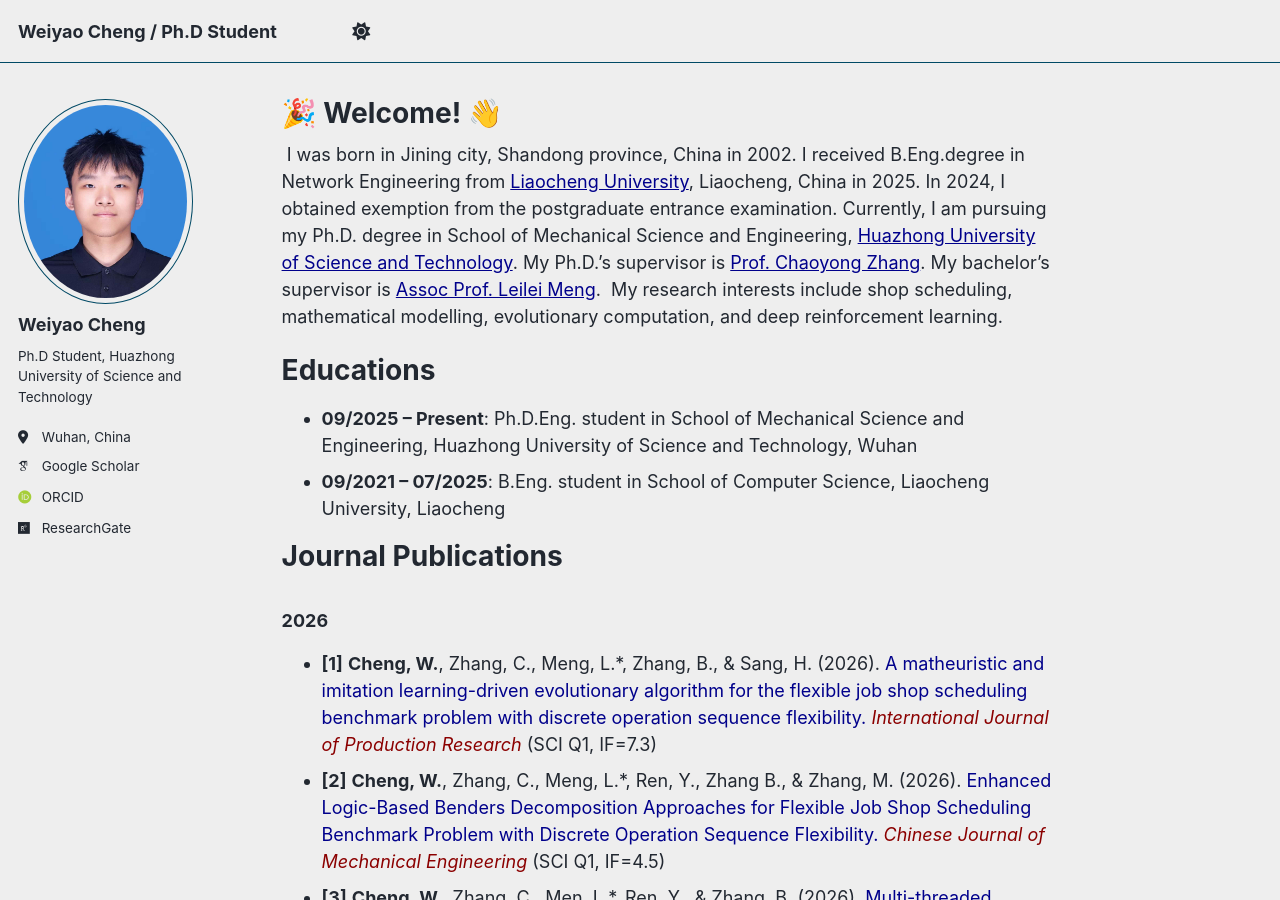
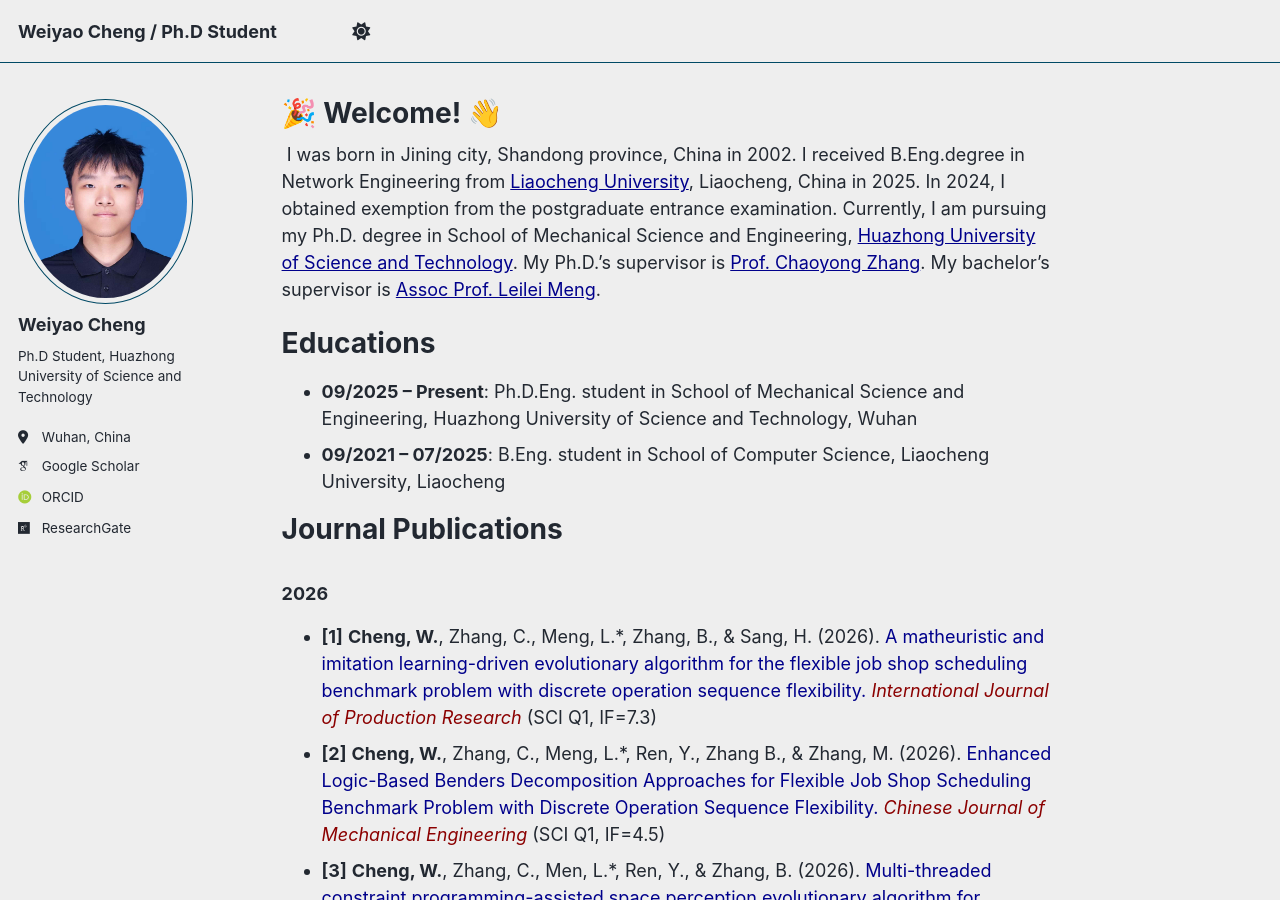
Before and after one commit to cwylcu080903/cwylcu080903.github.io, a Jekyll site: the page built from _pages/about.md, in a window 1280 px wide and 900 px high. Built offline with Jekyll 4.4.1, drawn with Linux system fonts in a browser that asks for light colours; some web fonts are replaced; a script bundle is joined from its source files by our own code; library files that are not in the unit come from our copies.

Commit message:
Update about.md

```diff
--- a/_pages/about.md
+++ b/_pages/about.md
@@ -7,7 +7,6 @@ redirect_from:
   - /about.html
 ---
 &nbsp;I was born in Jining city, Shandong province, China in 2002. I received B.Eng.degree in Network Engineering from <a href="https://www.lcu.edu.cn/" style="color: #00008B;">Liaocheng University</a>, Liaocheng, China in 2025. In 2024, I obtained exemption from the postgraduate entrance examination. Currently, I am pursuing my Ph.D. degree in School of Mechanical Science and Engineering, <a href="https://www.hust.edu.cn/" style="color: #00008B;">Huazhong University of Science and Technology</a>.  My Ph.D.'s supervisor is <a href="https://mse.hust.edu.cn/info/1143/1376.htm" style="color: #00008B;">Prof. Chaoyong Zhang</a>. My bachelor's supervisor is <a href="https://cs.lcu.edu.cn/xygk/szdw/431879.htm" style="color: #00008B;">Assoc Prof. Leilei Meng</a>.
-&nbsp;My research interests include shop scheduling, mathematical modelling, evolutionary computation, and deep reinforcement learning.
 
 Educations
 ======
```
